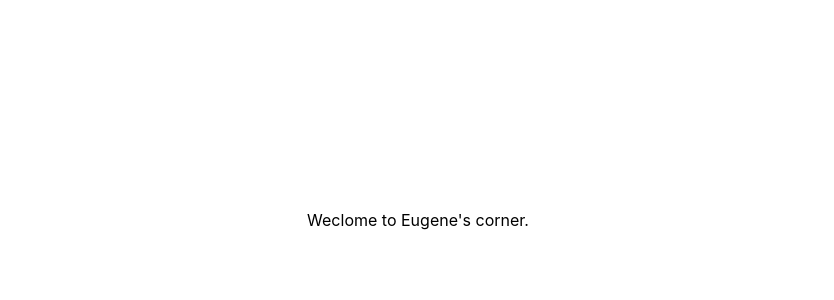
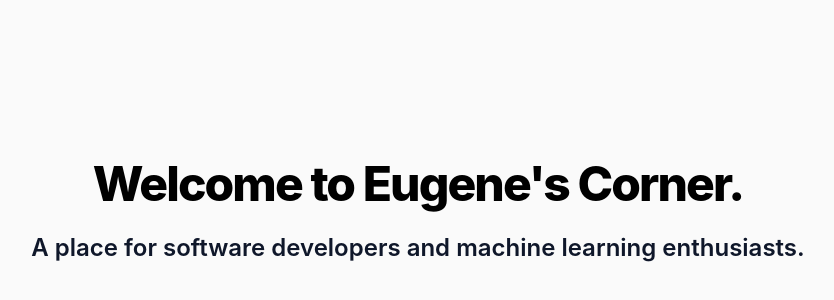
Before and after one commit to EugeneVSL/eugenevsl.github.io, a React (Create React App) app: page / in a window 1280 px wide. Shown: the part 180-480 px from the top of the page, without its empty margins (222-1056 px from the left). Built offline with nearby package versions, Linux system fonts and the light colour scheme.

Commit message:
Small update
Small update

```diff
--- a/src/App.js
+++ b/src/App.js
@@ -4,8 +4,9 @@ import './App.css';
 function App() {
 
 	return (
-		<div className="h-screen grid grid-cols-1 place-content-center">
-			<h1 className='text-center'>Weclome to Eugene's corner.</h1>
+		<div className="h-screen bg-zinc-50 dark:bg-black grid grid-cols-1 place-content-center">
+			<h1 className="text-center text-3xl font-extrabold tracking-[-0.04em] text-black sm:text-5xl sm:leading-[3.5rem]">Welcome to Eugene's Corner.</h1>
+			<h2 className="py-6 text-center text-2xl font-semibold leading-6 text-slate-900">A place for software developers and machine learning enthusiasts.</h2>
   		</div>
   	);
 }
```
